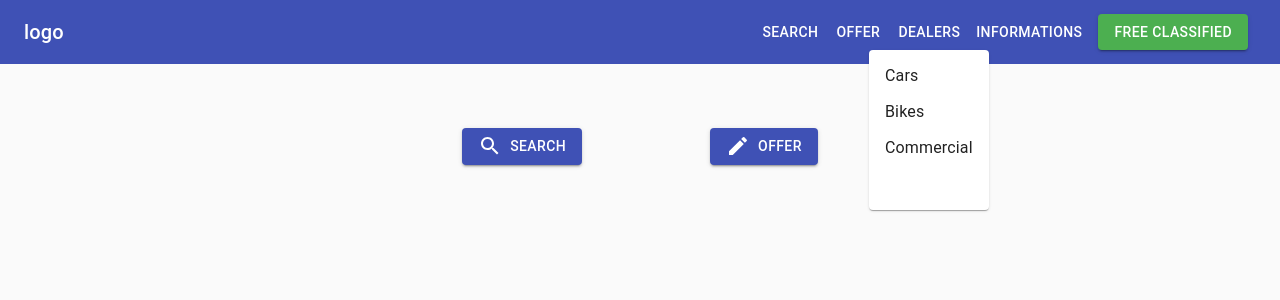
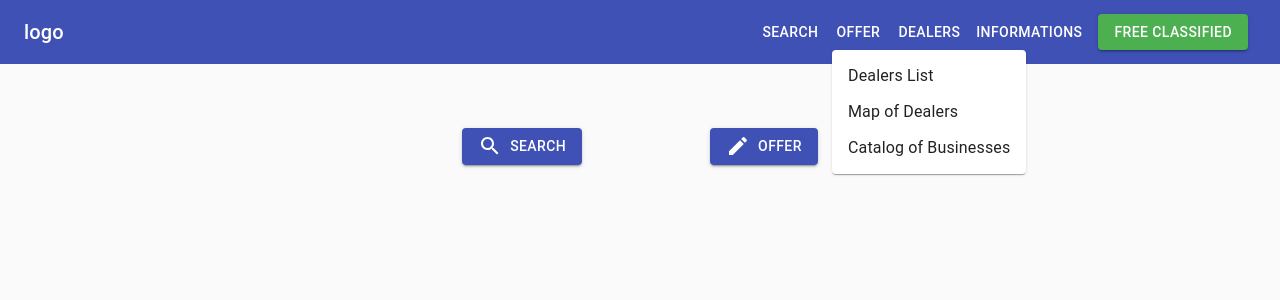
Before and after one commit to panoscool/cars, a React (Create React App) app: page / in a window 1280 px wide. Both pictures are taken after a click on the button "DEALERS". Shown: the top 300 px of the page. Built offline with nearby package versions, Linux system fonts and the light colour scheme.

Commit message:
navigation completed

```diff
--- a/src/futures/Nav/Menus/DropDown.jsx
+++ b/src/futures/Nav/Menus/DropDown.jsx
@@ -5,19 +5,10 @@ import {
   Popper,
   Button,
   MenuList,
-  MenuItem,
   ClickAwayListener
 } from "@material-ui/core";
 
-const MenuListComposition = ({
-  button,
-  item1,
-  item2,
-  item3,
-  item4,
-  item5,
-  item6
-}) => {
+const MenuListComposition = ({ button, children }) => {
   const [open, setOpen] = useState(false);
   const anchorRef = useRef(null);
 
@@ -55,14 +46,7 @@ const MenuListComposition = ({
           >
             <Paper id="menu-list">
               <ClickAwayListener onClickAway={handleClose}>
-                <MenuList>
-                  <MenuItem onClick={handleClose}>{item1}</MenuItem>
-                  <MenuItem onClick={handleClose}>{item2}</MenuItem>
-                  <MenuItem onClick={handleClose}>{item3}</MenuItem>
-                  <MenuItem onClick={handleClose}>{item4}</MenuItem>
-                  <MenuItem onClick={handleClose}>{item5}</MenuItem>
-                  <MenuItem onClick={handleClose}>{item6}</MenuItem>
-                </MenuList>
+                <MenuList onClick={handleClose}>{children}</MenuList>
               </ClickAwayListener>
             </Paper>
           </Grow>
--- a/src/futures/Nav/Menus/ListMenu.jsx
+++ b/src/futures/Nav/Menus/ListMenu.jsx
@@ -1,6 +1,14 @@
 import React from "react";
-import { Hidden, Button } from "@material-ui/core";
+import { Hidden, Button, MenuItem, IconButton } from "@material-ui/core";
 import { withStyles, makeStyles } from "@material-ui/core/styles";
+import {
+  DirectionsCar,
+  DirectionsBike,
+  LocalShipping,
+  DirectionsBoat,
+  Terrain,
+  Motorcycle
+} from "@material-ui/icons";
 import green from "@material-ui/core/colors/green";
 import DropDown from "./DropDown";
 
@@ -20,32 +28,77 @@ const useStyles = makeStyles(theme => ({
   }
 }));
 
+const icons = {
+  car: <DirectionsCar />,
+  bike: <Motorcycle />,
+  commercial: <LocalShipping />,
+  camping: <Terrain />,
+  boat: <DirectionsBoat />,
+  bicycle: <DirectionsBike />
+};
+
 const MenuItems = () => {
   const classes = useStyles();
   return (
     <Hidden smDown implementation="css">
-      <DropDown
-        button="Search"
-        item1="Cars"
-        item2="Bikes"
-        item3="Commercial"
-        item4="Campers"
-        item5="Boats"
-        item6="Bikes"
-      />
-      <DropDown button="Offer" item1="Car" item2="Bike" item3="Commercial" />
-      <DropDown
-        button="Dealers"
-        item1="Cars"
-        item2="Bikes"
-        item3="Commercial"
-      />
-      <DropDown
-        button="Informations"
-        item1="Cars"
-        item2="Bikes"
-        item3="Commercial"
-      />
+      <DropDown button="Search">
+        <MenuItem>
+          <IconButton color="inherit">{icons.car}</IconButton>
+          Cars
+        </MenuItem>
+        <MenuItem>
+          <IconButton color="inherit">{icons.bike}</IconButton>
+          Bikes
+        </MenuItem>
+        <MenuItem>
+          <IconButton color="inherit">{icons.commercial}</IconButton>
+          Commercial
+        </MenuItem>
+        <MenuItem>
+          <IconButton color="inherit">{icons.camping}</IconButton>
+          Campers
+        </MenuItem>
+        <MenuItem>
+          <IconButton color="inherit">{icons.boat}</IconButton>
+          Boats
+        </MenuItem>
+        <MenuItem>
+          <IconButton color="inherit">{icons.bicycle}</IconButton>
+          Bicycles
+        </MenuItem>
+      </DropDown>
+      <DropDown button="Offer">
+        <MenuItem>
+          <IconButton color="inherit">{icons.car}</IconButton>Car
+        </MenuItem>
+        <MenuItem>
+          <IconButton color="inherit">{icons.bike}</IconButton>Bike
+        </MenuItem>
+        <MenuItem>
+          <IconButton color="inherit">{icons.commercial}</IconButton>Commercial
+        </MenuItem>
+        <MenuItem>
+          <IconButton color="inherit">{icons.camping}</IconButton>Camper
+        </MenuItem>
+        <MenuItem>
+          <IconButton color="inherit">{icons.boat}</IconButton>Boat
+        </MenuItem>
+        <MenuItem>
+          <IconButton color="inherit">{icons.bicycle}</IconButton>
+          Bicycle
+        </MenuItem>
+      </DropDown>
+      <DropDown button="Dealers">
+        <MenuItem>Dealers List</MenuItem>
+        <MenuItem>Map of Dealers</MenuItem>
+        <MenuItem>Catalog of Businesses</MenuItem>
+      </DropDown>
+      <DropDown button="Informations">
+        <MenuItem>Contact</MenuItem>
+        <MenuItem>Market Guide</MenuItem>
+        <MenuItem>Users F.A.Q.</MenuItem>
+        <MenuItem>Dealers F.A.Q.</MenuItem>
+      </DropDown>
 
       <ColorButton
         variant="contained"
```
Also changed, not shown: src/logo.svg (deleted).
